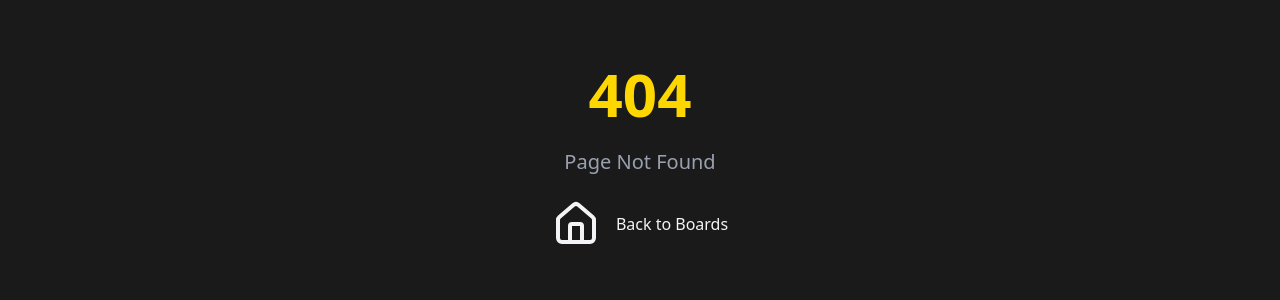
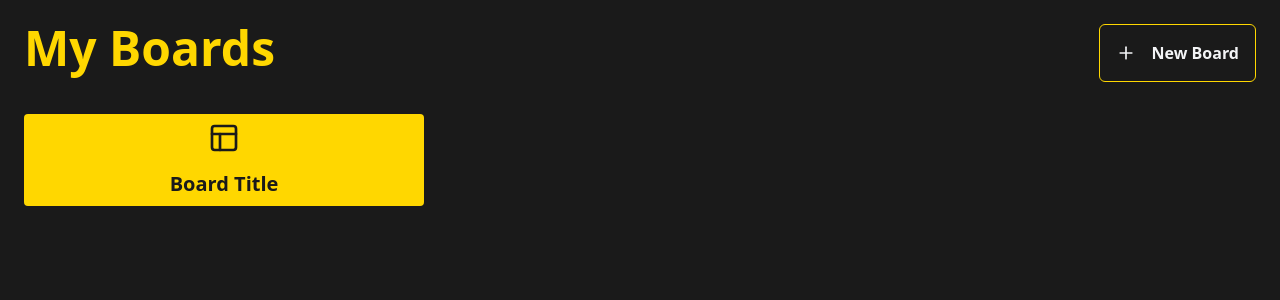
Before and after one commit to Ayushsaxena38/Kanban-Board, a React (Vite) app: page /boards in a window 1280 px wide. Before the commit this address had no page. Shown: the top 300 px of the page. Built offline with nearby package versions, Linux system fonts and the light colour scheme.

Commit message:
boards list page is almost completed and next step is creating the store via redux

```diff
--- a/src/Layout/Layout.tsx
+++ b/src/Layout/Layout.tsx
@@ -1,3 +1,9 @@
+import { Outlet } from "react-router-dom";
+
 export default function Layout(){
-    return "Layout Page";
+    return (
+        <main className="p-6">
+            <Outlet />
+        </main>
+    );
 }
--- a/src/index.css
+++ b/src/index.css
@@ -10,7 +10,6 @@
   --color-dark-light: #3d3d3d;
 
   --breakpoint-500px: 500px;
-
 }
 
 @layer base {
--- /dev/null
+++ b/src/pages/BoardDetails.tsx
@@ -0,0 +1,9 @@
+export default function BoardDetails(){
+    return (
+        <section>
+            <div></div>
+            <form></form>
+            <div></div>
+        </section>
+    );
+}
--- /dev/null
+++ b/src/pages/BoardList.tsx
@@ -0,0 +1,55 @@
+import { Layout, Plus } from "lucide-react";
+import { useState } from "react";
+import { useNavigate } from "react-router-dom";
+
+export default function BoardList() {
+    const navigate = useNavigate();
+    const [newBoardTitle, setNewBoardTitle] = useState<string>("");
+    const [isCreating , setIsCreating] = useState<boolean>(false);
+    function handleCreateBoard(){
+        if(newBoardTitle.trim()){
+            const id:string = crypto.randomUUID();
+            //TODO 1: send title and id to redux
+            setNewBoardTitle("");
+            setIsCreating(false);
+            navigate(`/boards/${id}`);
+
+        }
+    }
+  return (
+    <section className="flex flex-col gap-8">
+      <div className="flex flex-col gap-8 500px:flex-row 500px:justify-between">
+        <h1 className="text-5xl font-bold text-primary text-center">
+          My Boards
+        </h1>
+        <button className="flex items-center justify-center gap-4 p-4 rounded-md border border-primary font-bold" onClick={()=>setIsCreating(true)}>
+          <Plus className="size-5" /> New Board
+        </button>
+      </div>
+      {isCreating && <form className="flex flex-col gap-4 max-w-screen-500px ">
+        <input
+          className="bg-primary text-dark px-4 py-2 rounded-sm placeholder:text-gray-600 outline-none"
+          type="text"
+          placeholder="Board title"
+          onChange={(e)=> setNewBoardTitle(e.target.value)}
+          value={newBoardTitle}
+          onSubmit={()=> handleCreateBoard()}
+        />
+        <div className="flex gap-2 *:grow *:px-4 *:py-2 *:rounded-sm *:border *:border-primary">
+          <button type="button" onClick={()=> setIsCreating(false)}>Cancle</button>
+          <button type="submit">Create</button>
+        </div>
+      </form>}
+      <div>
+        <div className="grid grid-cols-1 gap-4 500px:grid-cols-2 md:grid-cols-3 ls:grid-cols-4">
+          <div className="cursor-pointer flex flex-col items-center gap-4 bg-primary text-dark rounded-sm px-6 py-2">
+            <div className="flex flex-col items-center gap-4">
+              <Layout className="size-8" />
+              <h2 className="text-xl font-semibold">Board Title</h2>
+            </div>
+          </div>
+        </div>
+      </div>
+    </section>
+  );
+}
--- /dev/null
+++ b/src/pages/CardDetails.tsx
@@ -0,0 +1,3 @@
+export default function CardDetails(){
+    return "Card Details Page";
+}
```
Also changed, not shown: src/App.tsx (+19 -16 lines).
